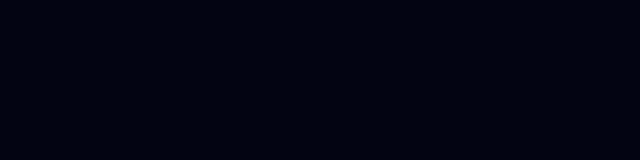
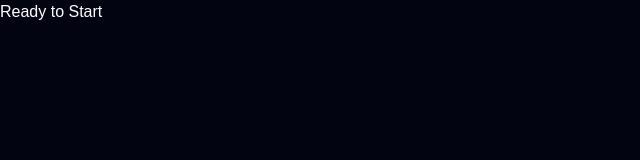
Before and after one commit to Arcee05/Portfolio, a React (Vite) app: page / in a window 1280 px wide. Shown: the top 160 px of the page, without its empty margins (0-640 px from the left). Built offline with nearby package versions, Linux system fonts and the light colour scheme; a web font is replaced by a local one.

Commit message:
Add Initial Files

```diff
--- a/src/App.jsx
+++ b/src/App.jsx
@@ -3,7 +3,7 @@
 const App = () => {
   return (
     <div>
-
+      Ready to Start
     </div>
   )
 }
```
